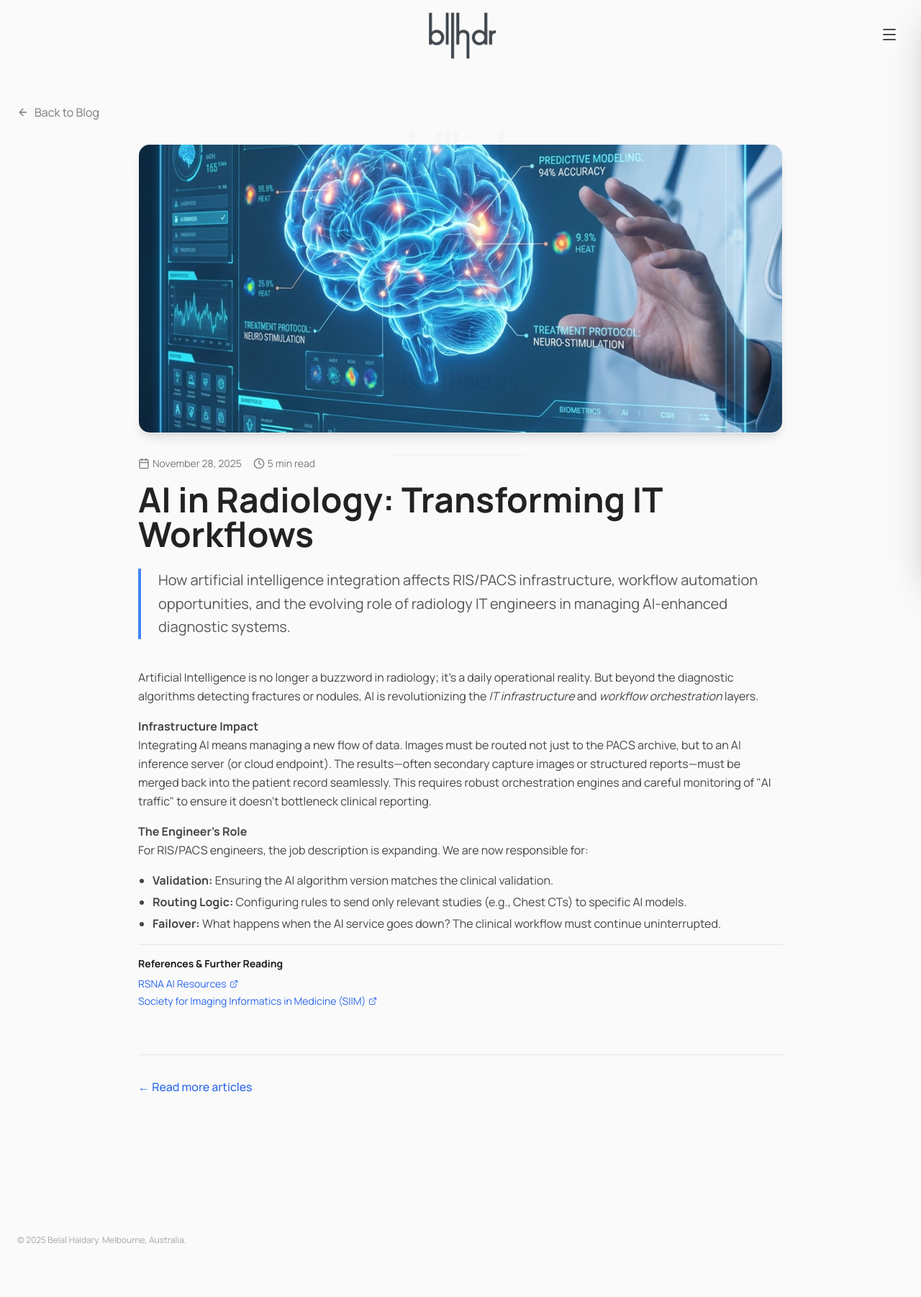
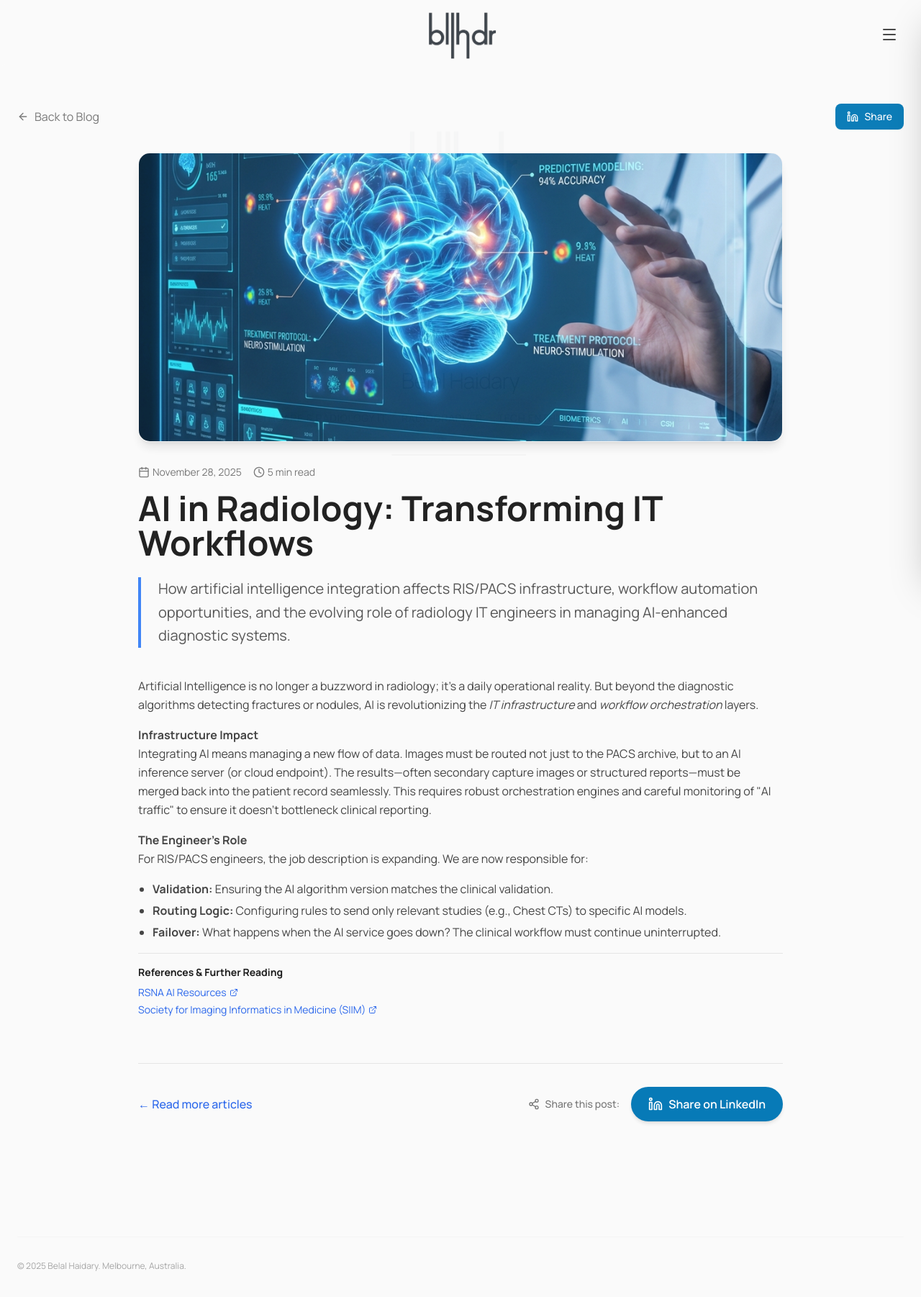
Before and after one commit to bhaidz/bllhdr, a React (Vite) app: page /blog/ai-in-radiology in a window 1280 px wide. Shown: the top 1802 px of the page at 72% size. Built offline with nearby package versions, Linux system fonts and the light colour scheme.

Commit message:
SEO improvements and LinkedIn share button

```diff
--- a/src/pages/Blog.jsx
+++ b/src/pages/Blog.jsx
@@ -6,7 +6,7 @@ import { blogPosts } from '../data/blogPosts';
 
 const Blog = () => {
     return (
-        <div className="page-section w-full animate-in fade-in slide-in-from-bottom-4 duration-500">
+        <main className="page-section w-full animate-in fade-in slide-in-from-bottom-4 duration-500">
             <Helmet>
                 <title>Radiology IT & Health Tech Blog | Belal Haidary</title>
                 <meta name="description" content="Insights on Radiology Information Systems (RIS), Cloud RIS, AI in Radiology, and the future of Healthcare IT." />
@@ -71,7 +71,7 @@ const Blog = () => {
                     </p>
                 </div>
             </section>
-        </div>
+        </main>
     );
 };
 
--- a/src/pages/BlogPost.jsx
+++ b/src/pages/BlogPost.jsx
@@ -1,7 +1,7 @@
 import React, { useEffect } from 'react';
 import { useParams, Link, useNavigate } from 'react-router-dom';
 import { Helmet } from 'react-helmet-async';
-import { ArrowLeft, Calendar, Clock } from 'lucide-react';
+import { ArrowLeft, Calendar, Clock, Linkedin, Share2 } from 'lucide-react';
 import { blogPosts } from '../data/blogPosts';
 
 const BlogPost = () => {
@@ -17,26 +17,53 @@ const BlogPost = () => {
 
     if (!post) return null;
 
+    const shareUrl = `https://bllhdr.com.au/blog/${post.slug}`;
+    const linkedInShareUrl = `https://www.linkedin.com/sharing/share-offsite/?url=${encodeURIComponent(shareUrl)}`;
+
     return (
-        <>
+        <main>
             <Helmet>
                 <title>{post.title} | Belal Haidary</title>
                 <meta name="description" content={post.summary} />
+                <link rel="canonical" href={shareUrl} />
+
+                {/* Open Graph */}
                 <meta property="og:title" content={post.title} />
                 <meta property="og:description" content={post.summary} />
                 <meta property="og:image" content={`https://bllhdr.com.au${post.image}`} />
+                <meta property="og:type" content="article" />
+                <meta property="article:published_time" content={post.date} />
+                <meta property="article:author" content="Belal Haidary" />
+
+                {/* Twitter */}
                 <meta property="twitter:card" content="summary_large_image" />
+                <meta property="twitter:title" content={post.title} />
+                <meta property="twitter:description" content={post.summary} />
+                <meta property="twitter:image" content={`https://bllhdr.com.au${post.image}`} />
             </Helmet>
 
             <div className="page-section w-full animate-in fade-in slide-in-from-bottom-4 duration-500">
                 <section className="pb-20 pt-4">
+                    <div className="flex justify-between items-center mb-8">
                         <Link
                             to="/blog"
-                        className="inline-flex items-center gap-2 text-neutral-500 hover:text-blue-600 transition-colors mb-8 group"
+                            className="inline-flex items-center gap-2 text-neutral-500 hover:text-blue-600 transition-colors group"
                         >
                             <ArrowLeft className="w-4 h-4 group-hover:-translate-x-1 transition-transform" />
                             Back to Blog
                         </Link>
+
+                        <a
+                            href={linkedInShareUrl}
+                            target="_blank"
+                            rel="noopener noreferrer"
+                            className="inline-flex items-center gap-2 px-4 py-2 bg-[#0077b5] text-white rounded-lg hover:bg-[#006097] transition-colors text-sm font-medium shadow-sm"
+                            title="Share on LinkedIn"
+                        >
+                            <Linkedin className="w-4 h-4" />
+                            Share
+                        </a>
+                    </div>
 
                     <article className="max-w-4xl mx-auto">
                         {/* Hero Image */}
@@ -75,22 +102,34 @@ const BlogPost = () => {
 
                         {/* Footer */}
                         <div className="mt-16 pt-8 border-t border-neutral-200">
-                            <div className="flex items-center justify-between">
+                            <div className="flex flex-col sm:flex-row items-center justify-between gap-6">
                                 <Link
                                     to="/blog"
                                     className="text-blue-600 font-medium hover:underline"
                                 >
                                     &larr; Read more articles
                                 </Link>
-                                <div className="flex gap-2">
-                                    {/* Share buttons could go here */}
+
+                                <div className="flex items-center gap-4">
+                                    <span className="text-sm font-medium text-neutral-500 flex items-center gap-2">
+                                        <Share2 className="w-4 h-4" /> Share this post:
+                                    </span>
+                                    <a
+                                        href={linkedInShareUrl}
+                                        target="_blank"
+                                        rel="noopener noreferrer"
+                                        className="inline-flex items-center gap-2 px-6 py-3 bg-[#0077b5] text-white rounded-full hover:bg-[#006097] transition-all hover:scale-105 shadow-md font-semibold"
+                                    >
+                                        <Linkedin className="w-5 h-5" />
+                                        Share on LinkedIn
+                                    </a>
                                 </div>
                             </div>
                         </div>
                     </article>
                 </section>
             </div>
-        </>
+        </main>
     );
 };
 
--- a/src/pages/Home.jsx
+++ b/src/pages/Home.jsx
@@ -7,7 +7,7 @@ const Home = () => {
     const { isLoaded } = useOutletContext();
 
     return (
-        <div className="min-h-screen flex items-center justify-center px-6">
+        <main className="min-h-screen flex items-center justify-center px-6">
             <Helmet>
                 <title>Belal Haidary | Radiology IT & Karisma RIS Consultant</title>
                 <meta name="description" content="Belal Haidary: Expert Radiology IT Engineer and Health Tech consultant. Specializing in Karisma Radiology Information System (RIS) administration, PACS, and Healthcare IT solutions." />
@@ -104,7 +104,7 @@ const Home = () => {
                     </div>
                 </div>
             </div>
-        </div>
+        </main>
     );
 };
 
--- a/src/pages/Profile.jsx
+++ b/src/pages/Profile.jsx
@@ -7,7 +7,7 @@ const Profile = () => {
     const [showResume, setShowResume] = useState(false);
 
     return (
-        <div className="page-section w-full animate-in fade-in slide-in-from-bottom-4 duration-500">
+        <main className="page-section w-full animate-in fade-in slide-in-from-bottom-4 duration-500">
             <Helmet>
                 <title>About Belal Haidary | Healthcare IT & Radiology Expert</title>
                 <meta name="description" content="Experienced Healthcare IT Engineer and Karisma RIS Administrator. Bridging the gap between clinical radiology workflows and technical health tech infrastructure." />
@@ -154,7 +154,7 @@ const Profile = () => {
 
                 </div>
             </section>
-        </div>
+        </main>
     );
 };
 
--- a/src/pages/Projects.jsx
+++ b/src/pages/Projects.jsx
@@ -4,7 +4,7 @@ import { Globe, Code2, Layout } from 'lucide-react';
 
 const Projects = () => {
     return (
-        <div className="page-section w-full animate-in fade-in slide-in-from-bottom-4 duration-500">
+        <main className="page-section w-full animate-in fade-in slide-in-from-bottom-4 duration-500">
             <Helmet>
                 <title>Personal Projects | Belal Haidary</title>
                 <meta name="description" content="Showcase of web development, homelab infrastructure, and technical projects." />
@@ -92,7 +92,7 @@ const Projects = () => {
 
                 </div>
             </section>
-        </div>
+        </main>
     );
 };
 
```
Also changed, not shown: index.html (+11 -4 lines). Lines whose indentation alone changed are shown as unchanged.
